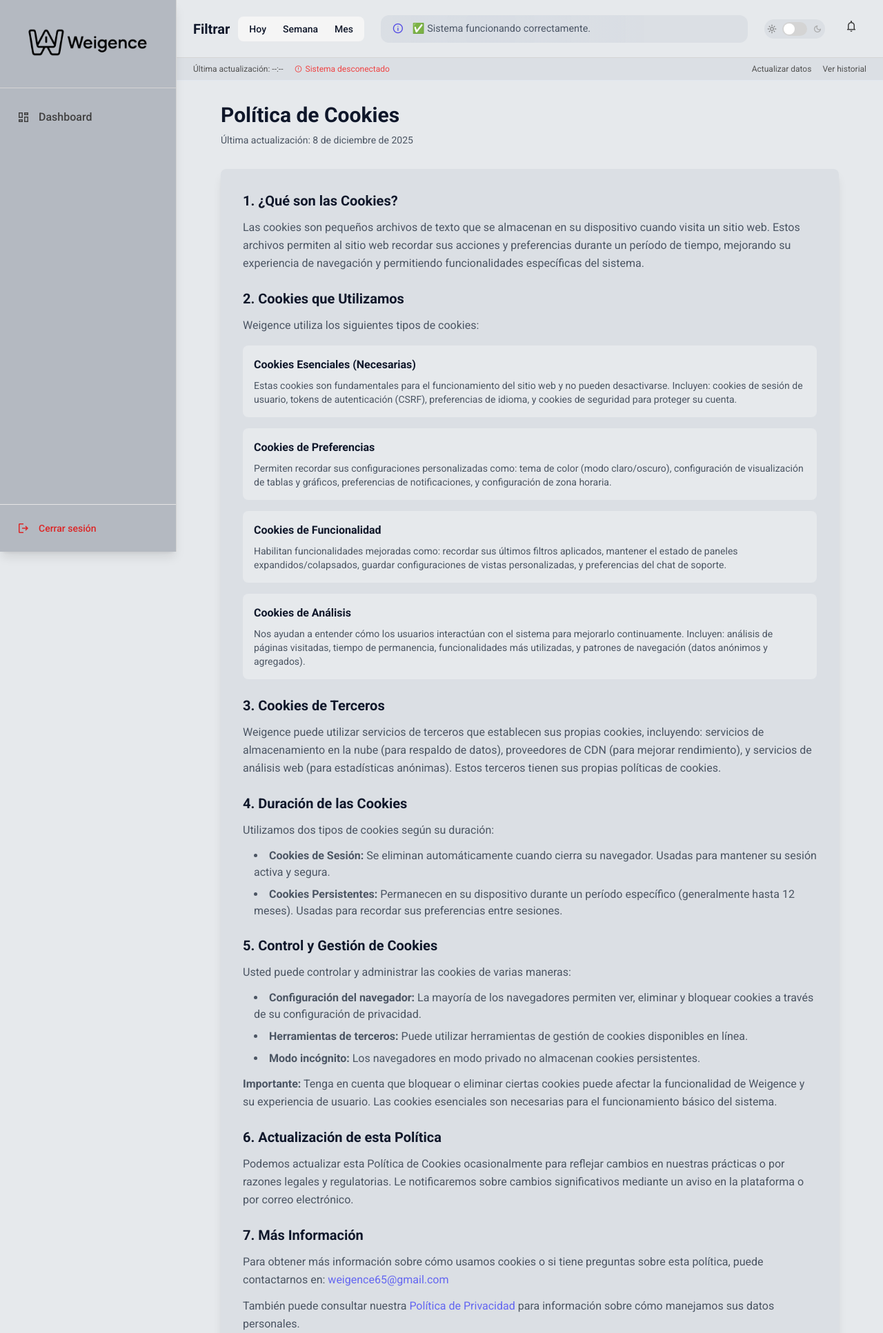
After one commit to Francisco-1212/weigence-project, a Flask app: template weigence/app/templates/legal/politica_cookies.html in a window 1280 px wide. The commit adds this page. Shown: the top 1933 px of the page at 69% size. Run offline with Flask 3, Linux system fonts and the light colour scheme; the template is opened without the code that fills it, so the values that code supplies are empty; style sheets or scripts are compiled from the project's sources; parts of the project's set-up code (start-up, migrations or seed data) failed here and were passed over; some libraries are stand-ins or nearby versions.

Commit message:
mejora de footer
mejora de footer y actualizaciones

```diff
--- a/weigence/app/routes/__init__.py
+++ b/weigence/app/routes/__init__.py
@@ -16,5 +16,6 @@ from . import (
     recomendaciones_ai,
     usuarios,
     chat_ui,
-    test_routes
+    test_routes,
+    legal
 )
--- a/weigence/app/routes/alertas.py
+++ b/weigence/app/routes/alertas.py
@@ -20,10 +20,6 @@ def alertas():
         session["last_page"] = "alertas"
 
     try:
-        # Generar alertas automáticamente al cargar la página
-        generar_alertas_basicas()
-        generar_alertas_peso_estantes()
-
         # Obtener todas las alertas y ordenar: pendientes primero, luego por fecha
         alertas = (
             supabase.table("alertas")
--- a/weigence/app/templates/base.html
+++ b/weigence/app/templates/base.html
@@ -152,7 +152,7 @@
 </head>
 
 <body class="!bg-[var(--bg-light)] dark:!bg-[var(--theme-bg-dark)] text-[var(--text-light)] font-[Inter,'Noto Sans',sans-serif]">
-  <div class="flex min-h-screen w-full overflow-hidden">
+  <div class="flex min-h-screen w-full">
     <!-- Sidebar -->
     {% block sidebar %}{% endblock %}
 
@@ -163,10 +163,15 @@
         {% block top %}{% endblock %}
       </header>
 
-      <!-- Contenido -->
-      <main class="flex-1 px-2 sm:px-4 py-4 sm:py-8 overflow-y-auto overflow-x-hidden relative z-10">
-        {% block contenido %}{% endblock %}
-      </main>
+      <!-- Contenido con espacio para footer -->
+      <div class="flex-1 flex flex-col">
+        <main class="flex-1 px-2 sm:px-4 py-4 sm:py-8 overflow-x-hidden relative z-10">
+          {% block contenido %}{% endblock %}
+        </main>
+
+        <!-- Footer -->
+        {% include "componentes/footer.html" %}
+      </div>
     </div>
   </div>
 
--- /dev/null
+++ b/weigence/app/templates/componentes/footer.html
@@ -0,0 +1,115 @@
+<!-- Footer Component - Profesional SaaS -->
+<footer class="bg-[var(--card-bg-light)] dark:bg-[var(--card-bg-dark)] text-[var(--text-light)] dark:text-[var(--text-dark)] py-16 mt-auto border-t border-[var(--border-light)] dark:border-[var(--border-dark)]">
+  <div class="max-w-7xl mx-auto px-6 lg:px-8">
+    <div class="grid grid-cols-1 md:grid-cols-4 gap-12">
+
+      <!-- Columna 1: Identidad y Marca -->
+      <div class="flex flex-col space-y-6">
+        <!-- Logo y Título -->
+        <div class="flex items-center space-x-3">
+          <img src="{{ url_for('static', filename='img/weigence logo.png') }}" alt="Weigence Logo" class="w-10 h-10 object-contain brightness-0 dark:brightness-100">
+          <h3 class="text-xl font-bold tracking-wide text-[var(--text-light)] dark:text-white">Weigence</h3>
+        </div>
+
+        <!-- Descripción completa -->
+        <p class="text-[var(--text-muted-light)] dark:text-[var(--text-dark-secondary)] text-sm leading-relaxed pr-4">
+          Inventario inteligente por peso. Optimiza tu gestión con tecnología de vanguardia y análisis predictivo impulsado por IA.
+        </p>
+
+        <!-- Redes Sociales (Opcional pero existentes) -->
+        <div class="flex items-center space-x-3">
+          <a href="https://www.instagram.com/weigence_oficial/" target="_blank" rel="noopener noreferrer"
+             class="w-10 h-10 rounded-full bg-[var(--neutral-200)] dark:bg-[var(--card-sub-bg-dark)] hover:bg-[var(--primary-500)] transition-all duration-300 flex items-center justify-center group"
+             aria-label="Instagram">
+            <svg class="w-5 h-5 text-[var(--text-muted-light)] dark:text-[var(--text-dark-secondary)] group-hover:text-white transition-colors" fill="currentColor" viewBox="0 0 24 24">
+              <path d="M12 2.163c3.204 0 3.584.012 4.85.07 3.252.148 4.771 1.691 4.919 4.919.058 1.265.069 1.645.069 4.849 0 3.205-.012 3.584-.069 4.849-.149 3.225-1.664 4.771-4.919 4.919-1.266.058-1.644.07-4.85.07-3.204 0-3.584-.012-4.849-.07-3.26-.149-4.771-1.699-4.919-4.92-.058-1.265-.07-1.644-.07-4.849 0-3.204.013-3.583.07-4.849.149-3.227 1.664-4.771 4.919-4.919 1.266-.057 1.645-.069 4.849-.069zm0-2.163c-3.259 0-3.667.014-4.947.072-4.358.2-6.78 2.618-6.98 6.98-.059 1.281-.073 1.689-.073 4.948 0 3.259.014 3.668.072 4.948.2 4.358 2.618 6.78 6.98 6.98 1.281.058 1.689.072 4.948.072 3.259 0 3.668-.014 4.948-.072 4.354-.2 6.782-2.618 6.979-6.98.059-1.28.073-1.689.073-4.948 0-3.259-.014-3.667-.072-4.947-.196-4.354-2.617-6.78-6.979-6.98-1.281-.059-1.69-.073-4.949-.073zm0 5.838c-3.403 0-6.162 2.759-6.162 6.162s2.759 6.163 6.162 6.163 6.162-2.759 6.162-6.163c0-3.403-2.759-6.162-6.162-6.162zm0 10.162c-2.209 0-4-1.79-4-4 0-2.209 1.791-4 4-4s4 1.791 4 4c0 2.21-1.791 4-4 4zm6.406-11.845c-.796 0-1.441.645-1.441 1.44s.645 1.44 1.441 1.44c.795 0 1.439-.645 1.439-1.44s-.644-1.44-1.439-1.44z"/>
+            </svg>
+          </a>
+          <a href="https://www.facebook.com/profile.php?id=61584568362636" target="_blank" rel="noopener noreferrer"
+             class="w-10 h-10 rounded-full bg-[var(--neutral-200)] dark:bg-[var(--card-sub-bg-dark)] hover:bg-[var(--primary-500)] transition-all duration-300 flex items-center justify-center group"
+             aria-label="Facebook">
+            <svg class="w-5 h-5 text-[var(--text-muted-light)] dark:text-[var(--text-dark-secondary)] group-hover:text-white transition-colors" fill="currentColor" viewBox="0 0 24 24">
+              <path d="M24 12.073c0-6.627-5.373-12-12-12s-12 5.373-12 12c0 5.99 4.388 10.954 10.125 11.854v-8.385H7.078v-3.47h3.047V9.43c0-3.007 1.792-4.669 4.533-4.669 1.312 0 2.686.235 2.686.235v2.953H15.83c-1.491 0-1.956.925-1.956 1.874v2.25h3.328l-.532 3.47h-2.796v8.385C19.612 23.027 24 18.062 24 12.073z"/>
+            </svg>
+          </a>
+        </div>
+      </div>
+
+      <!-- Columna 2: Navegación Secundaria (SaaS Critical) -->
+      <div class="flex flex-col space-y-4">
+        <h4 class="text-base font-semibold text-[var(--text-light)] dark:text-white uppercase tracking-wider mb-2">Navegación</h4>
+        <ul class="space-y-3">
+          <li>
+            <a href="{{ url_for('main.dashboard') }}" class="text-[var(--text-muted-light)] dark:text-[var(--text-dark-secondary)] hover:text-[var(--primary-500)] dark:hover:text-[var(--primary-400)] transition-colors duration-200 text-sm">Inicio</a>
+          </li>
+          <li>
+            <a href="#caracteristicas" class="text-[var(--text-muted-light)] dark:text-[var(--text-dark-secondary)] hover:text-[var(--primary-500)] dark:hover:text-[var(--primary-400)] transition-colors duration-200 text-sm">Características</a>
+          </li>
+          <li>
+            <a href="#planes" class="text-[var(--text-muted-light)] dark:text-[var(--text-dark-secondary)] hover:text-[var(--primary-500)] dark:hover:text-[var(--primary-400)] transition-colors duration-200 text-sm">Planes</a>
+          </li>
+          <li>
+            <a href="#contacto" class="text-[var(--text-muted-light)] dark:text-[var(--text-dark-secondary)] hover:text-[var(--primary-500)] dark:hover:text-[var(--primary-400)] transition-colors duration-200 text-sm">Contacto</a>
+          </li>
+        </ul>
+      </div>
+
+      <!-- Columna 3: Legal (Obligatorio para Seriedad) -->
+      <div class="flex flex-col space-y-4">
+        <h4 class="text-base font-semibold text-[var(--text-light)] dark:text-white uppercase tracking-wider mb-2">Legal</h4>
+        <ul class="space-y-3">
+          <li>
+            <a href="{{ url_for('main.politica_privacidad') }}" class="text-[var(--text-muted-light)] dark:text-[var(--text-dark-secondary)] hover:text-[var(--primary-500)] dark:hover:text-[var(--primary-400)] transition-colors duration-200 text-sm">Política de Privacidad</a>
+          </li>
+          <li>
+            <a href="{{ url_for('main.terminos_condiciones') }}" class="text-[var(--text-muted-light)] dark:text-[var(--text-dark-secondary)] hover:text-[var(--primary-500)] dark:hover:text-[var(--primary-400)] transition-colors duration-200 text-sm">Términos y Condiciones</a>
+          </li>
+          <li>
+            <a href="{{ url_for('main.politica_cookies') }}" class="text-[var(--text-muted-light)] dark:text-[var(--text-dark-secondary)] hover:text-[var(--primary-500)] dark:hover:text-[var(--primary-400)] transition-colors duration-200 text-sm">Política de Cookies</a>
+          </li>
+        </ul>
+      </div>
+
+      <!-- Columna 4: Contacto Verificable -->
+      <div class="flex flex-col space-y-4">
+        <h4 class="text-base font-semibold text-[var(--text-light)] dark:text-white uppercase tracking-wider mb-2">Contacto</h4>
+        <div class="space-y-3">
+          <!-- Email de Soporte -->
+          <div class="flex items-start space-x-3">
+            <svg class="w-5 h-5 text-[var(--primary-500)] dark:text-[var(--primary-400)] mt-0.5 flex-shrink-0" fill="currentColor" viewBox="0 0 20 20">
+              <path d="M2.003 5.884L10 9.882l7.997-3.998A2 2 0 0016 4H4a2 2 0 00-1.997 1.884z"></path>
+              <path d="M18 8.118l-8 4-8-4V14a2 2 0 002 2h12a2 2 0 002-2V8.118z"></path>
+            </svg>
+            <a href="mailto:weigence65@gmail.com" class="text-[var(--text-muted-light)] dark:text-[var(--text-dark-secondary)] hover:text-[var(--primary-500)] dark:hover:text-[var(--primary-400)] transition-colors duration-200 text-sm">
+              weigence65@gmail.com
+            </a>
+          </div>
+          <!-- Ubicación (Ciudad/País) -->
+          <div class="flex items-start space-x-3">
+            <svg class="w-5 h-5 text-[var(--primary-500)] dark:text-[var(--primary-400)] mt-0.5 flex-shrink-0" fill="currentColor" viewBox="0 0 20 20">
+              <path fill-rule="evenodd" d="M5.05 4.05a7 7 0 119.9 9.9L10 18.9l-4.95-4.95a7 7 0 010-9.9zM10 11a2 2 0 100-4 2 2 0 000 4z" clip-rule="evenodd"></path>
+            </svg>
+            <span class="text-[var(--text-muted-light)] dark:text-[var(--text-dark-secondary)] text-sm">Santiago, Chile</span>
+          </div>
+        </div>
+      </div>
+    </div>
+
+    <!-- Copyright Bar (Derechos de Autor) -->
+    <div class="mt-16 pt-8 border-t border-[var(--border-light)] dark:border-[var(--border-dark)]">
+      <div class="flex flex-col sm:flex-row justify-between items-center space-y-4 sm:space-y-0">
+        <!-- Copyright -->
+        <div class="flex items-center space-x-2 text-[var(--text-muted-light)] dark:text-[var(--text-dark-secondary)] text-sm">
+          <span>© 2025 Weigence. All rights reserved.</span>
+        </div>
+
+        <!-- Links legales (acceso rápido) -->
+        <div class="flex items-center space-x-6 text-[var(--text-muted-light)] dark:text-[var(--text-dark-secondary)] text-sm">
+          <a href="{{ url_for('main.politica_privacidad') }}" class="hover:text-[var(--primary-500)] dark:hover:text-[var(--primary-400)] transition-colors duration-200">Privacidad</a>
+          <a href="{{ url_for('main.terminos_condiciones') }}" class="hover:text-[var(--primary-500)] dark:hover:text-[var(--primary-400)] transition-colors duration-200">Términos</a>
+          <a href="{{ url_for('main.politica_cookies') }}" class="hover:text-[var(--primary-500)] dark:hover:text-[var(--primary-400)] transition-colors duration-200">Cookies</a>
+        </div>
+      </div>
+    </div>
+  </div>
+</footer>
--- a/weigence/app/templates/componentes/sidebar.html
+++ b/weigence/app/templates/componentes/sidebar.html
@@ -1,11 +1,10 @@
 <aside id="sidebar" class="fixed left-0 top-0 w-72 sm:w-64 h-screen bg-[var(--sbar)] dark:bg-[var(--card-bg-dark)] border-r border-neutral-300 dark:border-neutral-700 flex flex-col shadow-lg z-50 -translate-x-full lg:translate-x-0 transition-transform duration-300">
 
   <!-- Logo -->
-  <div class="flex items-center justify-between h-16 lg:h-20 px-4 lg:px-6 border-b border-neutral-300 dark:border-neutral-700">
-    <div class="flex items-center gap-3">
-      <svg class="text-primary-600 dark:text-primary-400 h-6 w-6 lg:h-8 lg:w-8"></svg>
-      <h1 class="text-lg lg:text-xl font-bold text-neutral-900 dark:text-neutral-100">Weigence</h1>
-    </div>
+  <div class="flex items-center justify-between h-28 lg:h-32 px-4 lg:px-6 border-b border-neutral-300 dark:border-neutral-700">
+    <a href="{{ url_for('main.dashboard') }}" class="flex items-center justify-center flex-1 py-2">
+      <img src="{{ url_for('static', filename='img/marca_de_agua.png') }}" alt="Weigence Logo" class="h-24 lg:h-28 w-auto object-contain brightness-0 dark:brightness-100">
+    </a>
     <button id="sidebar-close-btn" class="lg:hidden p-2 hover:bg-neutral-200 dark:hover:bg-neutral-700 rounded-lg transition-colors">
       <span class="material-symbols-outlined text-neutral-700 dark:text-neutral-300">close</span>
     </button>
--- /dev/null
+++ b/weigence/app/templates/legal/politica_cookies.html
@@ -0,0 +1,152 @@
+{% extends "base.html" %}
+
+{% block title %}Política de Cookies - Weigence{% endblock %}
+
+{% block sidebar %}
+  {% include "componentes/sidebar.html" %}
+{% endblock %}
+
+{% block top %}
+  {% include "componentes/header.html" %}
+{% endblock %}
+
+{% block contenido %}
+<div class="max-w-4xl mx-auto">
+  <!-- Encabezado -->
+  <div class="mb-8">
+    <h1 class="text-3xl font-bold text-[var(--text-light)] dark:text-white mb-2">Política de Cookies</h1>
+    <p class="text-[var(--text-muted-light)] dark:text-[var(--text-dark-secondary)] text-sm">
+      Última actualización: 8 de diciembre de 2025
+    </p>
+  </div>
+
+  <!-- Contenido -->
+  <div class="bg-[var(--card-bg-light)] dark:bg-[var(--card-bg-dark)] rounded-lg shadow-lg p-8 space-y-6">
+
+    <section>
+      <h2 class="text-xl font-semibold text-[var(--text-light)] dark:text-white mb-3">1. ¿Qué son las Cookies?</h2>
+      <p class="text-[var(--text-muted-light)] dark:text-[var(--text-dark-secondary)] leading-relaxed">
+        Las cookies son pequeños archivos de texto que se almacenan en su dispositivo cuando visita un sitio web.
+        Estos archivos permiten al sitio web recordar sus acciones y preferencias durante un período de tiempo,
+        mejorando su experiencia de navegación y permitiendo funcionalidades específicas del sistema.
+      </p>
+    </section>
+
+    <section>
+      <h2 class="text-xl font-semibold text-[var(--text-light)] dark:text-white mb-3">2. Cookies que Utilizamos</h2>
+      <p class="text-[var(--text-muted-light)] dark:text-[var(--text-dark-secondary)] leading-relaxed mb-4">
+        Weigence utiliza los siguientes tipos de cookies:
+      </p>
+
+      <div class="space-y-4">
+        <div class="bg-[var(--bg-light)] dark:bg-[var(--card-sub-bg-dark)] p-4 rounded-lg">
+          <h3 class="font-semibold text-[var(--text-light)] dark:text-white mb-2">Cookies Esenciales (Necesarias)</h3>
+          <p class="text-[var(--text-muted-light)] dark:text-[var(--text-dark-secondary)] text-sm">
+            Estas cookies son fundamentales para el funcionamiento del sitio web y no pueden desactivarse.
+            Incluyen: cookies de sesión de usuario, tokens de autenticación (CSRF), preferencias de idioma,
+            y cookies de seguridad para proteger su cuenta.
+          </p>
+        </div>
+
+        <div class="bg-[var(--bg-light)] dark:bg-[var(--card-sub-bg-dark)] p-4 rounded-lg">
+          <h3 class="font-semibold text-[var(--text-light)] dark:text-white mb-2">Cookies de Preferencias</h3>
+          <p class="text-[var(--text-muted-light)] dark:text-[var(--text-dark-secondary)] text-sm">
+            Permiten recordar sus configuraciones personalizadas como: tema de color (modo claro/oscuro),
+            configuración de visualización de tablas y gráficos, preferencias de notificaciones,
+            y configuración de zona horaria.
+          </p>
+        </div>
+
+        <div class="bg-[var(--bg-light)] dark:bg-[var(--card-sub-bg-dark)] p-4 rounded-lg">
+          <h3 class="font-semibold text-[var(--text-light)] dark:text-white mb-2">Cookies de Funcionalidad</h3>
+          <p class="text-[var(--text-muted-light)] dark:text-[var(--text-dark-secondary)] text-sm">
+            Habilitan funcionalidades mejoradas como: recordar sus últimos filtros aplicados,
+            mantener el estado de paneles expandidos/colapsados, guardar configuraciones de vistas personalizadas,
+            y preferencias del chat de soporte.
+          </p>
+        </div>
+
+        <div class="bg-[var(--bg-light)] dark:bg-[var(--card-sub-bg-dark)] p-4 rounded-lg">
+          <h3 class="font-semibold text-[var(--text-light)] dark:text-white mb-2">Cookies de Análisis</h3>
+          <p class="text-[var(--text-muted-light)] dark:text-[var(--text-dark-secondary)] text-sm">
+            Nos ayudan a entender cómo los usuarios interactúan con el sistema para mejorarlo continuamente.
+            Incluyen: análisis de páginas visitadas, tiempo de permanencia, funcionalidades más utilizadas,
+            y patrones de navegación (datos anónimos y agregados).
+          </p>
+        </div>
+      </div>
+    </section>
+
+    <section>
+      <h2 class="text-xl font-semibold text-[var(--text-light)] dark:text-white mb-3">3. Cookies de Terceros</h2>
+      <p class="text-[var(--text-muted-light)] dark:text-[var(--text-dark-secondary)] leading-relaxed">
+        Weigence puede utilizar servicios de terceros que establecen sus propias cookies, incluyendo:
+        servicios de almacenamiento en la nube (para respaldo de datos), proveedores de CDN (para mejorar rendimiento),
+        y servicios de análisis web (para estadísticas anónimas). Estos terceros tienen sus propias políticas de cookies.
+      </p>
+    </section>
+
+    <section>
+      <h2 class="text-xl font-semibold text-[var(--text-light)] dark:text-white mb-3">4. Duración de las Cookies</h2>
+      <p class="text-[var(--text-muted-light)] dark:text-[var(--text-dark-secondary)] leading-relaxed mb-3">
+        Utilizamos dos tipos de cookies según su duración:
+      </p>
+      <ul class="list-disc list-inside space-y-2 text-[var(--text-muted-light)] dark:text-[var(--text-dark-secondary)] ml-4">
+        <li><strong>Cookies de Sesión:</strong> Se eliminan automáticamente cuando cierra su navegador. Usadas para mantener su sesión activa y segura.</li>
+        <li><strong>Cookies Persistentes:</strong> Permanecen en su dispositivo durante un período específico (generalmente hasta 12 meses). Usadas para recordar sus preferencias entre sesiones.</li>
+      </ul>
+    </section>
+
+    <section>
+      <h2 class="text-xl font-semibold text-[var(--text-light)] dark:text-white mb-3">5. Control y Gestión de Cookies</h2>
+      <p class="text-[var(--text-muted-light)] dark:text-[var(--text-dark-secondary)] leading-relaxed mb-3">
+        Usted puede controlar y administrar las cookies de varias maneras:
+      </p>
+      <ul class="list-disc list-inside space-y-2 text-[var(--text-muted-light)] dark:text-[var(--text-dark-secondary)] ml-4">
+        <li><strong>Configuración del navegador:</strong> La mayoría de los navegadores permiten ver, eliminar y bloquear cookies a través de su configuración de privacidad.</li>
+        <li><strong>Herramientas de terceros:</strong> Puede utilizar herramientas de gestión de cookies disponibles en línea.</li>
+        <li><strong>Modo incógnito:</strong> Los navegadores en modo privado no almacenan cookies persistentes.</li>
+      </ul>
+      <p class="text-[var(--text-muted-light)] dark:text-[var(--text-dark-secondary)] leading-relaxed mt-3">
+        <strong>Importante:</strong> Tenga en cuenta que bloquear o eliminar ciertas cookies puede afectar
+        la funcionalidad de Weigence y su experiencia de usuario. Las cookies esenciales son necesarias
+        para el funcionamiento básico del sistema.
+      </p>
+    </section>
+
+    <section>
+      <h2 class="text-xl font-semibold text-[var(--text-light)] dark:text-white mb-3">6. Actualización de esta Política</h2>
+      <p class="text-[var(--text-muted-light)] dark:text-[var(--text-dark-secondary)] leading-relaxed">
+        Podemos actualizar esta Política de Cookies ocasionalmente para reflejar cambios en nuestras prácticas
+        o por razones legales y regulatorias. Le notificaremos sobre cambios significativos mediante un aviso
+        en la plataforma o por correo electrónico.
+      </p>
+    </section>
+
+    <section>
+      <h2 class="text-xl font-semibold text-[var(--text-light)] dark:text-white mb-3">7. Más Información</h2>
+      <p class="text-[var(--text-muted-light)] dark:text-[var(--text-dark-secondary)] leading-relaxed">
+        Para obtener más información sobre cómo usamos cookies o si tiene preguntas sobre esta política,
+        puede contactarnos en:
+        <a href="mailto:weigence65@gmail.com" class="text-[var(--primary-500)] hover:underline">weigence65@gmail.com</a>
+      </p>
+      <p class="text-[var(--text-muted-light)] dark:text-[var(--text-dark-secondary)] leading-relaxed mt-3">
+        También puede consultar nuestra
+        <a href="{{ url_for('main.politica_privacidad') }}" class="text-[var(--primary-500)] hover:underline">Política de Privacidad</a>
+        para información sobre cómo manejamos sus datos personales.
+      </p>
+    </section>
+
+    <!-- Botón de regreso -->
+    <div class="pt-6 border-t border-[var(--border-light)] dark:border-[var(--border-dark)]">
+      <a href="{{ url_for('main.dashboard') }}"
+         class="inline-flex items-center px-4 py-2 bg-[var(--primary-500)] hover:bg-[var(--primary-600)] text-white rounded-lg transition-colors duration-200">
+        <svg class="w-5 h-5 mr-2" fill="none" stroke="currentColor" viewBox="0 0 24 24">
+          <path stroke-linecap="round" stroke-linejoin="round" stroke-width="2" d="M10 19l-7-7m0 0l7-7m-7 7h18"></path>
+        </svg>
+        Volver al Dashboard
+      </a>
+    </div>
+  </div>
+</div>
+{% endblock %}
```
Also changed, not shown: weigence/app/routes/legal.py (added, +23 -0 lines), weigence/app/templates/legal/politica_privacidad.html (added, +124 -0 lines), weigence/app/templates/legal/terminos_condiciones.html (added, +144 -0 lines), weigence/app/templates/pagina/alertas.html (+19 -1 lines), weigence/app/static/img/marca_de_agua.png (added), weigence/app/static/img/weigence logo.png (added).
